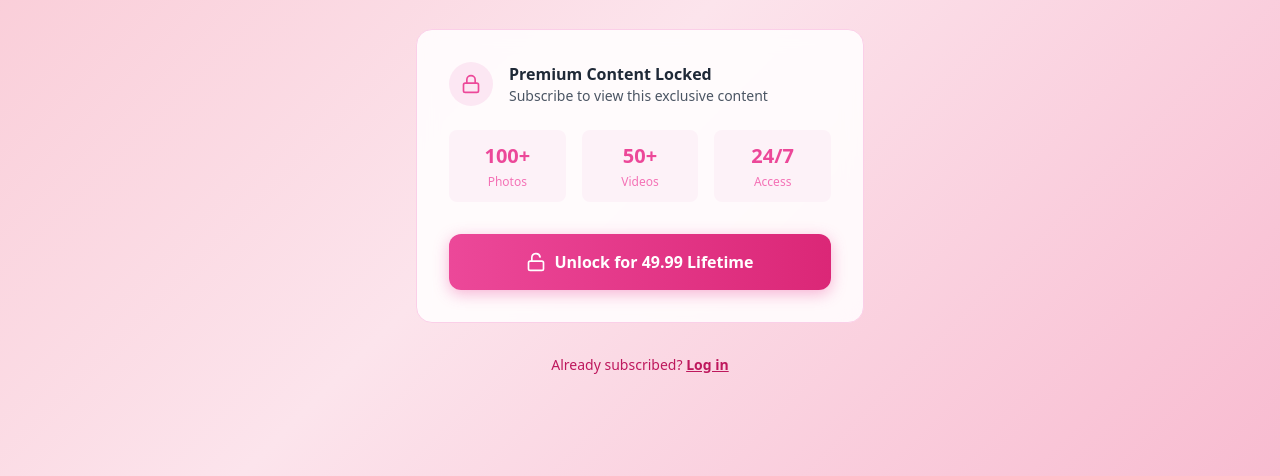
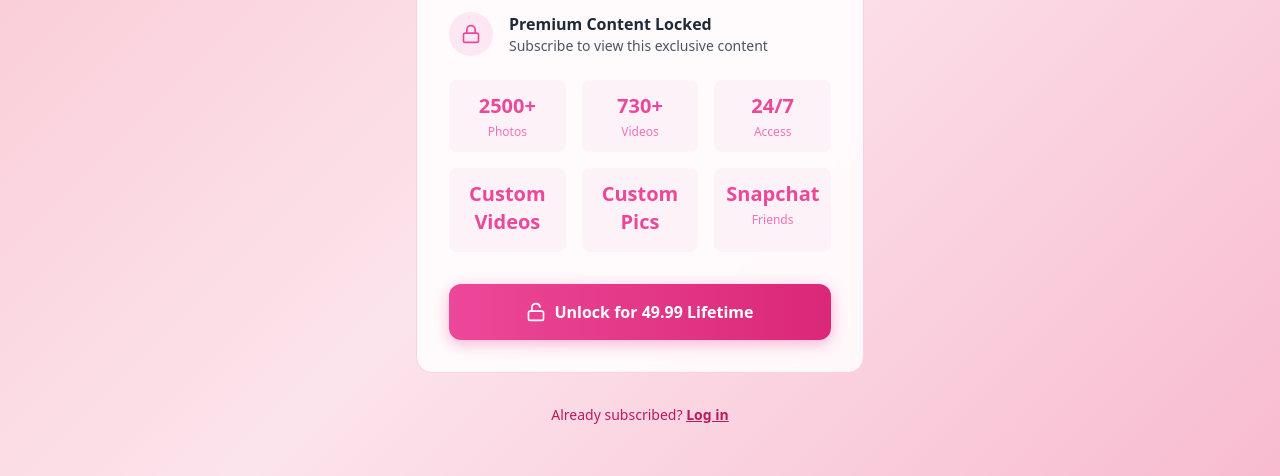
Before and after one commit to ingusaa/emarrb, a plain HTML site: page index.html in a window 1280 px wide. Shown: the part 324-800 px from the top of the page. Drawn offline with nearby package versions, Linux system fonts and the light colour scheme.

Commit message:
Update index.html

```diff
--- a/index.html
+++ b/index.html
@@ -60,16 +60,26 @@
 
             <div class="grid grid-cols-3 gap-4 mb-8">
                 <div class="bg-pink-50 rounded-lg p-3 text-center">
-                    <div class="text-pink-500 font-bold text-xl mb-1">100+</div>
+                    <div class="text-pink-500 font-bold text-xl mb-1">2500+</div>
                     <div class="text-xs text-pink-400">Photos</div>
                 </div>
                 <div class="bg-pink-50 rounded-lg p-3 text-center">
-                    <div class="text-pink-500 font-bold text-xl mb-1">50+</div>
+                    <div class="text-pink-500 font-bold text-xl mb-1">730+</div>
                     <div class="text-xs text-pink-400">Videos</div>
                 </div>
                 <div class="bg-pink-50 rounded-lg p-3 text-center">
                     <div class="text-pink-500 font-bold text-xl mb-1">24/7</div>
                     <div class="text-xs text-pink-400">Access</div>
+                </div>
+                <div class="bg-pink-50 rounded-lg p-3 text-center">
+                    <div class="text-pink-500 font-bold text-xl mb-1">Custom Videos</div>
+                </div>
+                <div class="bg-pink-50 rounded-lg p-3 text-center">
+                    <div class="text-pink-500 font-bold text-xl mb-1">Custom Pics</div>
+                </div>
+                <div class="bg-pink-50 rounded-lg p-3 text-center">
+                    <div class="text-pink-500 font-bold text-xl mb-1">Snapchat</div>
+                    <div class="text-xs text-pink-400">Friends</div>
                 </div>
             </div>
 
```
